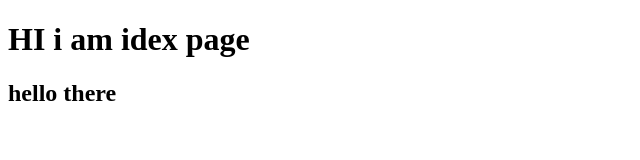
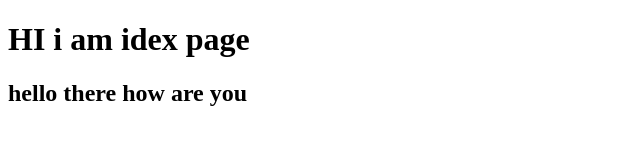
Before and after one commit to rekhadhana/git-github, a plain HTML site: page index.html in a window 1280 px wide. Shown: the whole page, without its empty margins (0-640 px from the left). Drawn offline with Linux system fonts and the light colour scheme.

Commit message:
Update index.html

```diff
--- a/index.html
+++ b/index.html
@@ -9,6 +9,6 @@
 <body>
     <h1>HI i am idex page</h1>
 
-    <h2>hello there</h2>
+    <h2>hello there how are you</h2>
 </body>
 </html>
```
